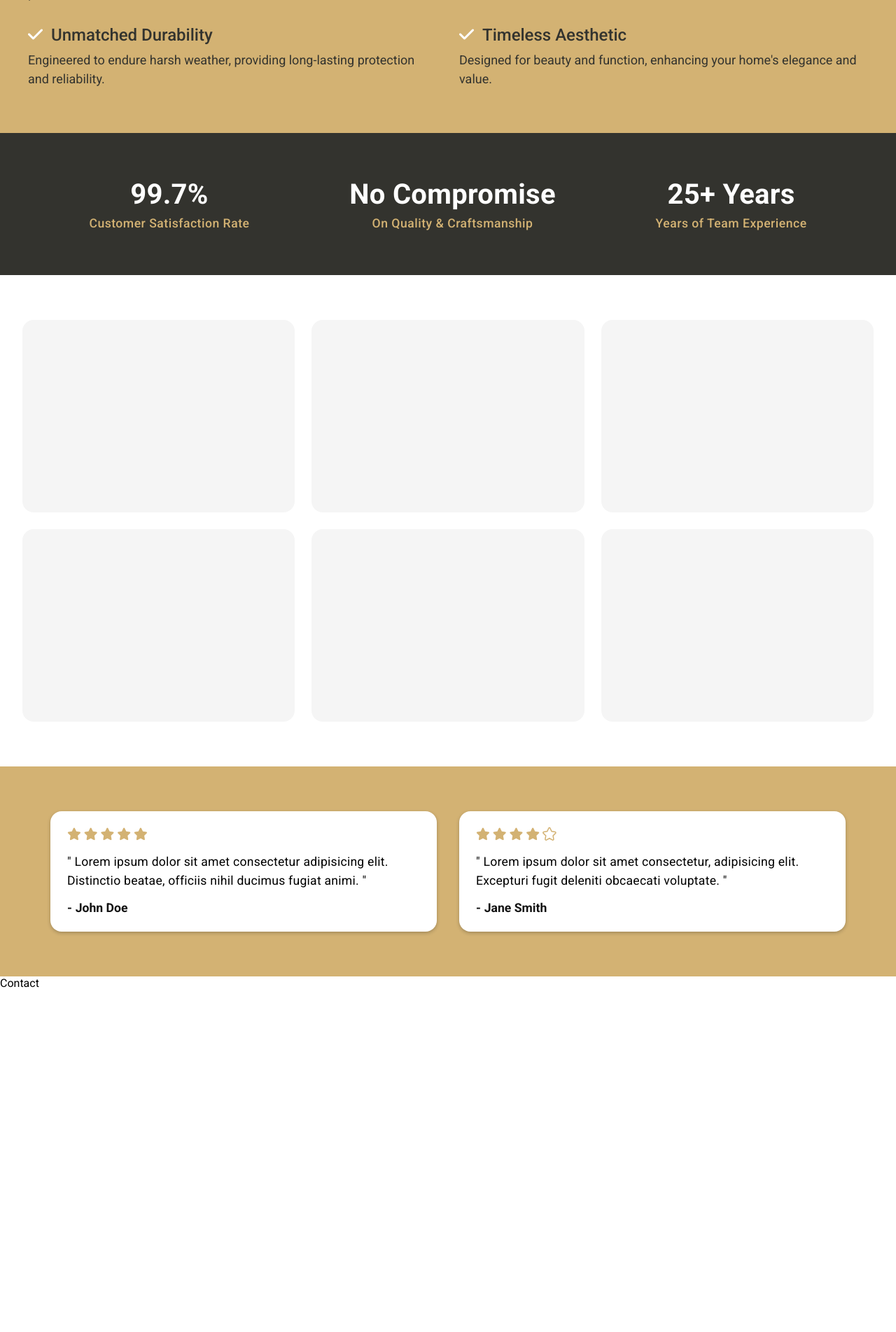
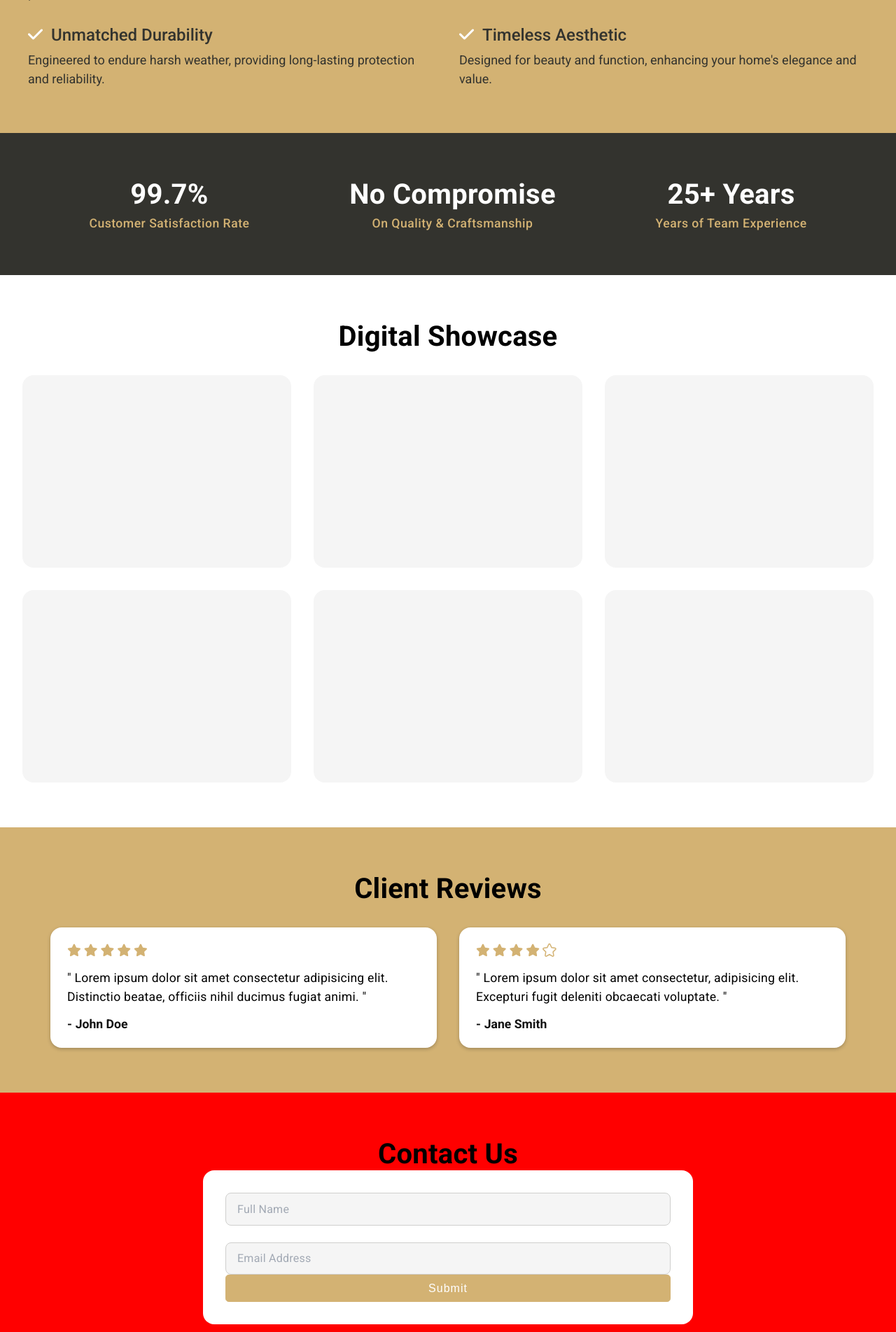
Before and after one commit to bjded/newpointroofing, a PHP site: page / in a window 1280 px wide. Shown: the part 1457-3360 px from the top of the page at 70% size. Run offline with PHP 8.4, Linux system fonts and the light colour scheme.

Commit message:
form started

```diff
--- a/index.html
+++ b/index.html
@@ -213,18 +213,92 @@
 
         <section id="showcase">
             <div class="container">
-                <div class="image"></div>
-                <div class="image"></div>
-                <div class="image"></div>
-                <div class="image"></div>
-                <div class="image"></div>
-                <div class="image"></div>
+                <h2 class="container-heading">Digital Showcase</h2>
+                <div class="image" data-aos="fade-up" data-aos-duration="500">
+                    <a
+                        href="/images/hero-background.webp"
+                        class="btn btn-primary"
+                        target="_blank"
+                        rel="noopener"
+                        >View Larger Image</a
+                    >
+                </div>
+                <div
+                    class="image"
+                    data-aos="fade-up"
+                    data-aos-duration="500"
+                    data-aos-delay="250"
+                >
+                    <a
+                        href="#"
+                        class="btn btn-primary"
+                        target="_blank"
+                        rel="noopener"
+                        >View Larger Image</a
+                    >
+                </div>
+                <div
+                    class="image"
+                    data-aos="fade-up"
+                    data-aos-duration="500"
+                    data-aos-delay="500"
+                >
+                    <a
+                        href="#"
+                        class="btn btn-primary"
+                        target="_blank"
+                        rel="noopener"
+                        >View Larger Image</a
+                    >
+                </div>
+                <div
+                    class="image"
+                    data-aos="fade-up"
+                    data-aos-duration="500"
+                    data-aos-delay="500"
+                >
+                    <a
+                        href="#"
+                        class="btn btn-primary"
+                        target="_blank"
+                        rel="noopener"
+                        >View Larger Image</a
+                    >
+                </div>
+                <div
+                    class="image"
+                    data-aos="fade-up"
+                    data-aos-duration="500"
+                    data-aos-delay="250"
+                >
+                    <a
+                        href="#"
+                        class="btn btn-primary"
+                        target="_blank"
+                        rel="noopener"
+                        >View Larger Image</a
+                    >
+                </div>
+                <div class="image" data-aos="fade-up" data-aos-duration="500">
+                    <a
+                        href="#"
+                        class="btn btn-primary"
+                        target="_blank"
+                        rel="noopener"
+                        >View Larger Image</a
+                    >
+                </div>
             </div>
         </section>
 
         <section id="reviews">
             <div class="container">
-                <div class="review">
+                <h2 class="container-heading">Client Reviews</h2>
+                <div
+                    class="review"
+                    data-aos="fade-right"
+                    data-aos-duration="500"
+                >
                     <div class="stars">
                         <i class="fa-solid fa-star"></i>
                         <i class="fa-solid fa-star"></i>
@@ -238,7 +312,11 @@
                     </p>
                     <p class="person">John Doe</p>
                 </div>
-                <div class="review">
+                <div
+                    class="review"
+                    data-aos="fade-left"
+                    data-aos-duration="500"
+                >
                     <div class="stars">
                         <i class="fa-solid fa-star"></i>
                         <i class="fa-solid fa-star"></i>
@@ -255,7 +333,36 @@
             </div>
         </section>
 
-        <section id="contact">Contact</section>
+        <section id="contact">
+            <div class="container">
+                <h2 class="container-heading">Contact Us</h2>
+                <form action="#">
+                    <div class="form-group">
+                        <label for="full-name"
+                            ><span class="sr-only">Full Name</span></label
+                        >
+                        <input
+                            type="text"
+                            name="full-name"
+                            id="full-name"
+                            placeholder="Full Name"
+                        />
+                    </div>
+                    <div class="form-group half">
+                        <label for="email-address"
+                            ><span class="sr-only">Full Name</span></label
+                        >
+                        <input
+                            type="text"
+                            name="email-address"
+                            id="email-address"
+                            placeholder="Email Address"
+                        />
+                    </div>
+                    <button class="btn btn-primary">Submit</button>
+                </form>
+            </div>
+        </section>
 
         <section id="footer">Footer</section>
 
--- a/styles/styles.css
+++ b/styles/styles.css
@@ -20,6 +20,8 @@ body {
 .container-heading {
   font-size: 2.5rem;
   text-align: center;
+  letter-spacing: 0.25px;
+  grid-column: 1/-1;
 }
 
 .container-subheading {
@@ -45,6 +47,18 @@ body {
 .overlay > * {
   position: relative;
   z-index: 2;
+}
+
+.sr-only {
+  position: absolute;
+  width: 1px;
+  height: 1px;
+  padding: 0;
+  margin: -1px;
+  overflow: hidden;
+  clip: rect(0, 0, 0, 0);
+  white-space: nowrap;
+  border: 0;
 }
 
 .btn {
@@ -231,7 +245,7 @@ nav ul li a i {
   max-width: 1440px;
   display: grid;
   grid-template-columns: repeat(auto-fit, minmax(350px, 1fr));
-  gap: 1.5rem;
+  gap: 2rem;
   margin: 0 auto;
 }
 #services .container .service {
@@ -352,13 +366,25 @@ nav ul li a i {
   max-width: 1340px;
   display: grid;
   grid-template-columns: repeat(auto-fit, minmax(350px, 1fr));
-  gap: 1.5rem;
+  gap: 2rem;
   margin: 0 auto;
 }
 #showcase .container .image {
+  display: grid;
+  justify-content: center;
+  align-items: center;
   border-radius: 1rem;
   height: 275px;
   background-color: hsl(0, 0%, 96%);
+}
+#showcase .container .image:hover .btn {
+  opacity: 1;
+  visibility: visible;
+  transition: 500ms all ease;
+}
+#showcase .container .image .btn {
+  opacity: 0;
+  visibility: hidden;
 }
 
 #reviews {
@@ -412,8 +438,47 @@ nav ul li a i {
 
 #contact {
   width: 100%;
-  height: 665px; /* placeholder */
-  background-color: #fff;
+  min-height: 665px;
+  background-color: red;
+}
+#contact .container {
+  max-width: 1200px;
+  margin: 0 auto;
+  display: grid;
+  grid-template-columns: 1fr;
+  justify-content: center;
+  align-items: center;
+}
+#contact .container form {
+  display: grid;
+  grid-template-columns: 1fr;
+  width: 100%;
+  max-width: 700px;
+  margin: 0 auto;
+  border-radius: 1rem;
+  padding: 2rem;
+  background-color: hsl(0, 0%, 100%);
+  box-sizing: border-box;
+}
+#contact .container form .form-group + .form-group {
+  margin-top: 1.5rem;
+}
+#contact .container form .form-group input {
+  width: 100%;
+  border: 1px solid #cfcfcd;
+  border-radius: 0.5rem;
+  padding: 0.8rem 1rem;
+  background-color: hsl(0, 0%, 96%);
+  font-family: "Roboto", serif;
+  font-size: 1rem;
+  letter-spacing: 0.25px;
+  color: #a2a9b4;
+}
+#contact .container form .form-group input::-moz-placeholder {
+  color: #a2a9b4;
+}
+#contact .container form .form-group input::placeholder {
+  color: #a2a9b4;
 }
 
 #footer {
--- a/styles/styles.scss
+++ b/styles/styles.scss
@@ -41,6 +41,8 @@ body {
 .container-heading {
     font-size: 2.5rem;
     text-align: center;
+    letter-spacing: 0.25px;
+    grid-column: 1 / -1;
 }
 .container-subheading {
     font-size: 1.5rem;
@@ -64,6 +66,19 @@ body {
 .overlay > * {
     position: relative;
     z-index: 2;
+}
+
+// Screen Reader
+.sr-only {
+    position: absolute;
+    width: 1px;
+    height: 1px;
+    padding: 0;
+    margin: -1px;
+    overflow: hidden;
+    clip: rect(0, 0, 0, 0);
+    white-space: nowrap;
+    border: 0;
 }
 
 // Buttons
@@ -261,7 +276,7 @@ nav {
         max-width: $content-max-width;
         display: grid;
         grid-template-columns: repeat(auto-fit, minmax(350px, 1fr));
-        gap: 1.5rem;
+        gap: 2rem;
         margin: 0 auto;
         .service {
             min-height: 300px;
@@ -313,7 +328,7 @@ nav {
     background-color: $color-secondary;
     color: $color-primary;
     .whys {
-        max-width: calc($content-width - 0px);
+        max-width: $content-width;
         display: grid;
         grid-template-columns: 1fr 1fr;
         gap: 2rem;
@@ -385,12 +400,26 @@ nav {
         max-width: calc($content-max-width - 100px);
         display: grid;
         grid-template-columns: repeat(auto-fit, minmax(350px, 1fr));
-        gap: 1.5rem;
+        gap: 2rem;
         margin: 0 auto;
         .image {
+            display: grid;
+            justify-content: center;
+            align-items: center;
             border-radius: 1rem;
             height: 275px;
             background-color: $color-neutral;
+            &:hover {
+                .btn {
+                    opacity: 1;
+                    visibility: visible;
+                    transition: 500ms all ease;
+                }
+            }
+            .btn {
+                opacity: 0;
+                visibility: hidden;
+            }
         }
     }
 }
@@ -449,8 +478,47 @@ nav {
 // Contact
 #contact {
     width: 100%;
-    height: 665px; /* placeholder */
-    background-color: #fff;
+    min-height: 665px;
+    background-color: red;
+    .container {
+        max-width: $content-width;
+        margin: 0 auto;
+        display: grid;
+        grid-template-columns: 1fr;
+        justify-content: center;
+        align-items: center;
+
+        form {
+            display: grid;
+            grid-template-columns: 1fr;
+            width: 100%;
+            max-width: 700px;
+            margin: 0 auto;
+            border-radius: 1rem;
+            padding: 2rem;
+            background-color: $color-light;
+            box-sizing: border-box;
+            .form-group {
+                & + .form-group {
+                    margin-top: 1.5rem;
+                }
+                input {
+                    width: 100%;
+                    border: 1px solid #cfcfcd;
+                    border-radius: 0.5rem;
+                    padding: 0.8rem 1rem;
+                    background-color: $color-neutral;
+                    font-family: $font-primary;
+                    font-size: 1rem;
+                    letter-spacing: 0.25px;
+                    color: #a2a9b4;
+                    &::placeholder {
+                        color: #a2a9b4;
+                    }
+                }
+            }
+        }
+    }
 }
 
 // Footer
```
Also changed, not shown: 1 other file.
